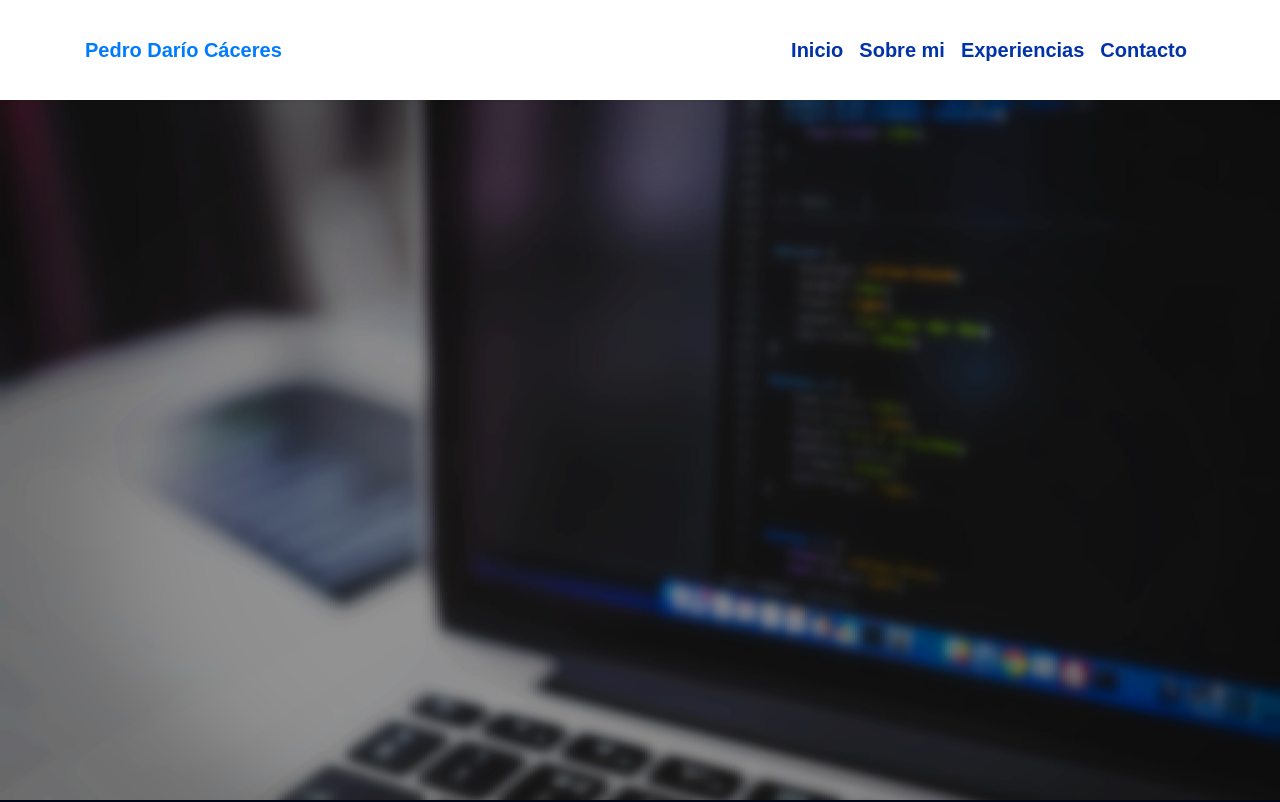
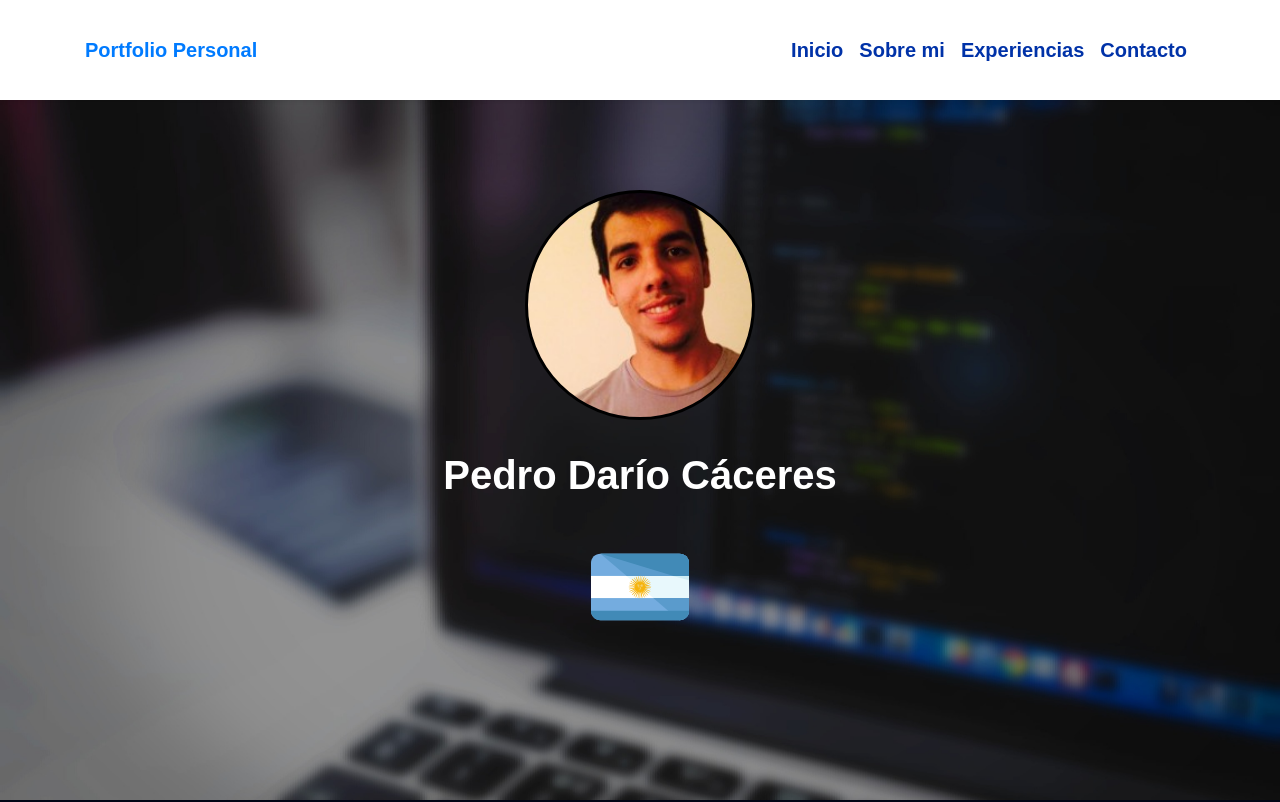
Before and after one commit to Cacerespedro94/Portfolio-Personal, a plain HTML site: page index.html in a window 1280 px wide. Shown: the top 802 px of the page. Drawn offline with nearby package versions, Linux system fonts and the light colour scheme.

Commit message:
Cambios en la vista

```diff
--- a/Style/Style.css
+++ b/Style/Style.css
@@ -135,7 +135,36 @@ body {
     height: 10%;
     width: 10%;
 }
+#Bandera{
+    margin-top: 0;
+}
+#Container{
+    background-image: url('../Images/Perfil.png');
+    background-size: cover;
+    border-radius: 200px 200px 200px 200px;
+-moz-border-radius: 200px 200px 200px 200px;
+-webkit-border-radius: 200px 200px 200px 200px;
+border: 3px solid #000000;
+    height: 230px;
+    width: 230px;
+    text-align: center;
+    display: block;
+    margin: auto;
 
+}
+#Principal{
+    display: block;
+    text-align: center;
+    margin: auto;
+}
+#NombreApe{
+    font-size: 66px; font-weight: 600; line-height: 80px; font-weight: bold;
+    font-family: 'Titillium Web', sans-serif;
+    font-weight: bold;
+    font-size: 40px;
+    margin-bottom: 3;
+
+}
 
 .Iconos {
     text-align: center;
--- a/index.html
+++ b/index.html
@@ -14,7 +14,7 @@
     <header>
     <nav class="navbar navbar-expand-lg">
         <div class="container">
-            <a class="navbar-brand" href="#">Pedro Darío Cáceres</a>
+            <a class="navbar-brand" href="#">Portfolio Personal</a>
             <button class="navbar-toggler" type="button" data-toggle="collapse" data-target="#navbarSupportedContent"
                 aria-controls="navbarSupportedContent" aria-expanded="false" aria-label="Toggle navigation">
                 <ion-icon name="menu-outline"></ion-icon>
@@ -40,9 +40,12 @@
     </nav>
 </header>
     <section id="Principal">
-        <div class="Container">
+
+        <div id="Container">
 
         </div>
+        <h1 id="NombreApe">Pedro Darío Cáceres</h1>
+        <img id="Bandera" class="ImgConocimientos" src="Images/Argentina.svg" alt="">
     </section>
 <section id="AboutMe">
     <div class="BloqueTxt">
```
Also changed, not shown: Images/Argentina.svg (added), Images/Perfil.png (added).
